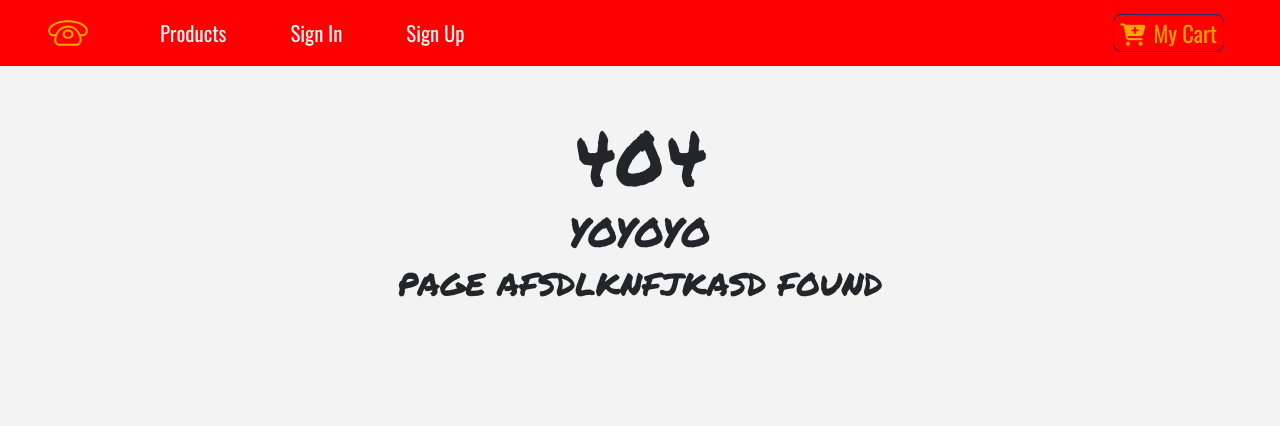
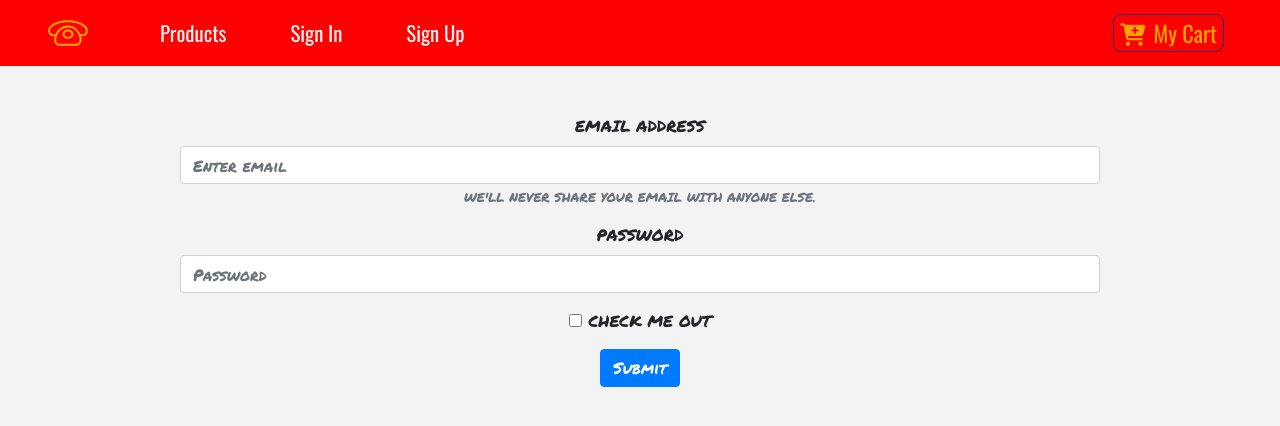
Before and after one commit to afomiak/solecor, a React (Create React App) app: page /sign-in in a window 1280 px wide. Before the commit this address had no page. Shown: the top 426 px of the page. Built offline with nearby package versions, Linux system fonts and the light colour scheme.

Commit message:
added forms inside of sign in and sign up

```diff
--- a/src/components/SignIn.js
+++ b/src/components/SignIn.js
@@ -6,9 +6,22 @@
             <div className='container'>
                 <div className='row'>
                     <div className='col-10 mx-auto text-center text-title text-uppercase pt-5'>
-                        <h1 className="display-3">404</h1>
-                        <h1>YOYOYO</h1>
-                        <h2>page afsdlknfjkasd found</h2>
+                    <form>
+  <div class="form-group">
+    <label for="exampleInputEmail1">Email address</label>
+    <input type="email" class="form-control" id="exampleInputEmail1" aria-describedby="emailHelp" placeholder="Enter email"/>
+    <small id="emailHelp" class="form-text text-muted">We'll never share your email with anyone else.</small>
+  </div>
+  <div class="form-group">
+    <label for="exampleInputPassword1">Password</label>
+    <input type="password" class="form-control" id="exampleInputPassword1" placeholder="Password"/>
+  </div>
+  <div class="form-group form-check">
+    <input type="checkbox" class="form-check-input" id="exampleCheck1"/>
+    <label class="form-check-label" for="exampleCheck1">Check me out</label>
+  </div>
+  <button type="submit" class="btn btn-primary">Submit</button>
+</form>
                     </div>
                 </div>
             </div>
--- a/src/components/SignUp.js
+++ b/src/components/SignUp.js
@@ -3,16 +3,31 @@
 class SignUp extends Component {
     render() {
         return (
-            <div className='container'>
-                <div className='row'>
-                    <div className='col-10 mx-auto text-center text-title text-uppercase pt-5'>
-                        <h1 className="display-3">404</h1>
-                        <h1>HAHAH</h1>
-                        <h2>ppifwenajfound</h2>
-                        <h3>the requested URL <span className="text-danger">{this.props.location.pathname}</span> {" "} was not found</h3>
-                    </div>
-                </div>
-            </div>
+            <div class ="container">
+    <div class="row">
+        <div className='col-10 mx-auto text-center text-title text-uppercase pt-5'>
+            <form action="/sign_up" method="post">
+                <h1> Sign Up Form</h1>
+                <input class="box" type="text" name="name" id="name" placeholder="Name" required/>
+                <br></br>
+
+                <input class="box" type="email" name="email" id="email"
+                placeholder="E-mail" required/> <br></br>
+
+                <input class="box" type="text" name="phone" id="phone"
+                placeholder="Phone Number" required/> <br></br>
+
+                <input class="box" type="password" name="password"
+                id="password" placeholder="Password" required/>
+                <br></br>
+                <br></br>
+
+                <input type="submit" id = "submitDetails"
+                name="submitDetails" value="Submit"/> <br></br>
+            </form>
+        </div>
+    </div>
+</div>
         );
     }
 }
```
